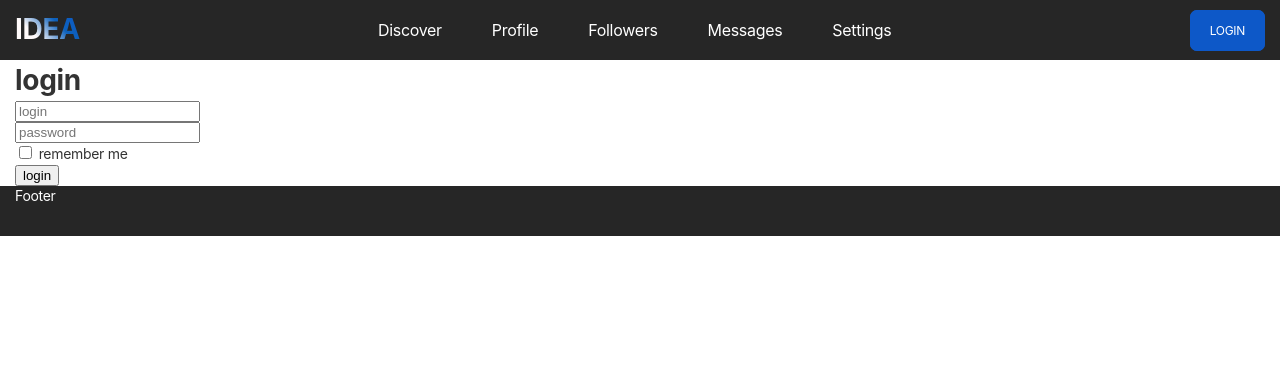
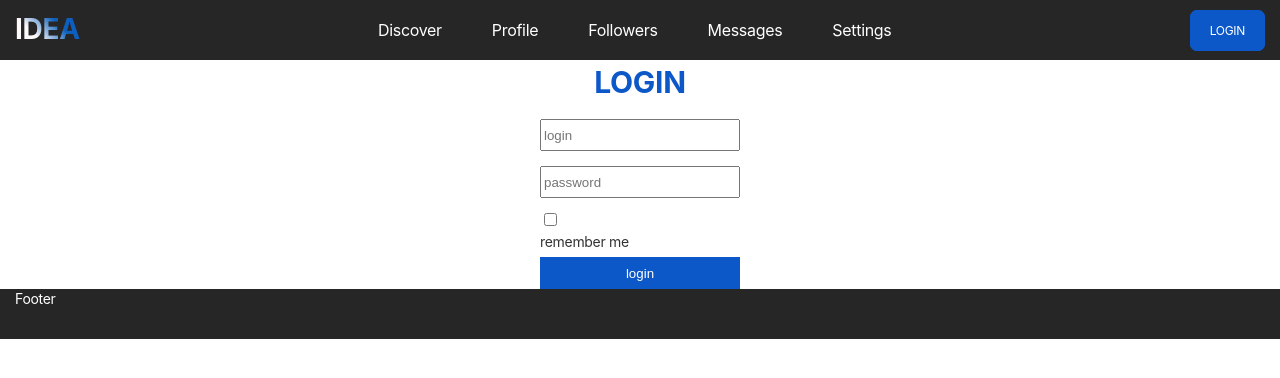
Before and after one commit to AvanesyanAshot/Messanger, a React (Create React App) app: page /login in a window 1280 px wide. Shown: the top 378 px of the page. Built offline with nearby package versions, Linux system fonts and the light colour scheme; no server answers.

Commit message:
add valid form

```diff
--- /dev/null
+++ b/src/components/Common/Forms/FormsControl.js
@@ -0,0 +1,24 @@
+import React from "react";
+import css from "./FormsControls.module.css"
+
+
+export const Textarea = ({input, meta, ...props}) => {
+    const hasError = meta.touched && meta.error
+    return (
+        <div className={css.formControl + " " + (hasError ? css.error: '')}>
+            <div><textarea {...input} {...props}/> {hasError && <span>{meta.error}</span>}</div>
+        </div>
+
+    )
+}
+
+export const Input = ({input, meta, ...props}) => {
+    const hasError = meta.touched && meta.error
+    return (
+        <div className={css.formControl + " " + (hasError ? css.error: '')}>
+            <div><input {...input} {...props}/></div>
+            {hasError && <span>{meta.error}</span>}
+        </div>
+
+    )
+}
--- /dev/null
+++ b/src/components/Common/Forms/FormsControls.module.css
@@ -0,0 +1,8 @@
+.formControl.error input,
+.formControl.error textarea {
+    border: 1px solid red;
+}
+
+.formControl.error span {
+    color: red;
+}
--- /dev/null
+++ b/src/components/Content/Login/Login.jsx
@@ -0,0 +1,33 @@
+import React from "react";
+import {Field, reduxForm} from "redux-form";
+import css from './Login.module.css'
+import {required} from "../../../utls/validators/validators";
+import {Input} from "../../Common/Forms/FormsControl";
+
+let LoginForm = (props) => {
+    return (
+        <form onSubmit={props.handleSubmit} className={css.form}>
+            <Field  className={css.input}  placeholder={'login'} name={'login'} validate={[required]} component={Input}/>
+            <Field  className={css.input}  placeholder={'password'} name={'password'}validate={[required]} type='password'  component={Input}/>
+            <div><Field  name={'rememberMe'} type="checkbox" component={Input}/>remember me</div>
+            <button className={css.btn}>login</button>
+        </form>
+    )
+}
+let LoginReduxForm = reduxForm({
+    form: 'login'
+})(LoginForm)
+
+let LoginPage = (props) => {
+    const onSubmit = (formData) => {
+        console.log(formData)
+    }
+    return (
+        <div className={css.formPage}>
+            <h1 className={css.header}>login</h1>
+            <LoginReduxForm onSubmit={onSubmit}/>
+        </div>
+    )
+}
+
+export default LoginPage
--- /dev/null
+++ b/src/components/Content/Login/Login.module.css
@@ -0,0 +1,36 @@
+.formPage {
+    display: flex;
+    flex-flow: column;
+    align-items: center;
+    margin: 0 auto;
+    width: 500px;
+}
+
+.header {
+    font-size: 30px;
+    font-weight: bold;
+    color: #0d58c8;
+    text-transform: uppercase;
+}
+
+.form {
+    display: flex;
+    flex-flow: column;
+}
+
+.form * {
+    margin-top: 5px;
+}
+
+.input {
+    height: 32px;
+    width: 200px;
+}
+
+.btn {
+    height: 32px;
+    background: #0d58c8;
+    border: 0;
+
+    color: white;
+}
--- a/src/components/Content/Login/login.jsx
+++ /dev/null
@@ -1,37 +0,0 @@
-import React from "react";
-import {Field, reduxForm} from "redux-form";
-
-let LoginForm = (props) => {
-    return (
-        <form onSubmit={props.handleSubmit}>
-            <div>
-                <Field placeholder={'login'} name={'login'} component={'input'}/>
-            </div>
-            <div>
-                <Field placeholder={'password'} name={'password'} component={'input'}/>
-            </div>
-
-            <div>
-                <Field component={'input'} name={'rememberMe'} type="checkbox"/> remember me
-            </div>
-            <button>login</button>
-        </form>
-    )
-}
-let LoginReduxForm = reduxForm({
-    form: 'login'
-})(LoginForm)
-
-let LoginPage = (props) => {
-    const onSubmit = (formData) => {
-        console.log(formData)
-    }
-    return (
-        <div>
-            <h1>login</h1>
-            <LoginReduxForm onSubmit={onSubmit} />
-        </div>
-    )
-}
-
-export default LoginPage
--- a/src/components/Content/Messages/Messages.jsx
+++ b/src/components/Content/Messages/Messages.jsx
@@ -4,13 +4,17 @@ import MessageBlock from "./Message/message";
 import сorrespondence from "./Message/correspondence";
 import Redirect from "react-router-dom/es/Redirect";
 import {Field, reduxForm} from "redux-form";
+import {Textarea} from "../../Common/Forms/FormsControl";
+import {maxLengthCreator, required} from "../../../utls/validators/validators";
+
+const maxLength15 = maxLengthCreator(15)
 
 
 const MessageForm = (props) => {
     return (
         <form onSubmit={props.handleSubmit} className={css.corManage}>
             <Field name='message'
-                   component='textarea'
+                   component={'textarea'}
                    placeholder='Написать сообщение...'></Field>
             <button className={css.btn}>Отправить</button>
         </form>
@@ -28,11 +32,11 @@ const Messages = (props) => {
         <сorrespondence key={m.id} message={m.message}/>
     ))
     //Functions
-    let addMessage = (values) => {
-        props.addMessage(values.message)
+    let addMessage = (value) => {
+        props.addMessage(value.message)
     }
 
-    if (!props.isAuth) return <Redirect to={'/login'}/>
+    // if (!props.isAuth) return <Redirect to={'/login'}/>
     return (
         <div className={css.section}>
             <div className={css.messageList}>
--- a/src/components/Footer/Footer.module.css
+++ b/src/components/Footer/Footer.module.css
@@ -3,6 +3,8 @@
     height: 50px;
     background: #262626;
 
+    bottom: 0;
+
     color: white;
     grid-area: f;
 
--- /dev/null
+++ b/src/utls/validators/validators.js
@@ -0,0 +1,11 @@
+export const required = value => {
+    if(value){
+        return undefined;
+    }
+    return "Field is required";
+}
+
+export const maxLengthCreator = maxLength => value => {
+    if (value.length > maxLength) return `Max length is ${maxLength} symbols`;
+    return undefined
+}
```
Also changed, not shown: src/App.js (+1 -8 lines).
